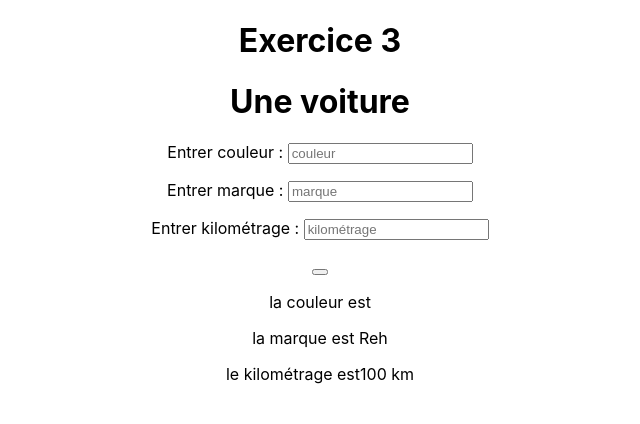
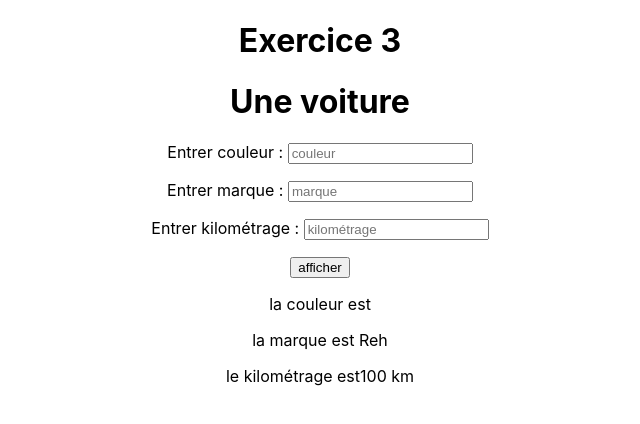
Before and after one commit to PORaymond/formatif_03_correctio_q_03, a React (Create React App) app: page / in a window 1280 px wide. Shown: the top 424 px of the page, without its empty margins (320-960 px from the left). Built offline with nearby package versions, Linux system fonts and the light colour scheme; the HTML template or start-up script is replaced by a standard one.

Commit message:
afficher les états finaux

```diff
--- a/src/Car.js
+++ b/src/Car.js
@@ -5,6 +5,12 @@ class Car extends Component {
       couleurSt:'rouge', marqueSt:'Reh', kmSt:'100 km',
       couleurStFinal:'',marqueStFinal:'Reh', kmStFinal:'100 km',
    }
+   onChangerVoiture  = () =>{ this.setState(
+      {couleurStFinal: this.state.couleurSt,
+            marqueStFinal: this.state.marqueSt,
+            kmStFinal: this.state.kmSt}
+
+      )}
    onCouleurChange = (e) => {
       this.setState({couleurSt: e.target.value});
    }
@@ -28,7 +34,7 @@ class Car extends Component {
             <p>
                Entrer kilométrage : <input type="text" placeholder="kilométrage" onChange = {this.onKmChange}/>
             </p>
-            <button onClick={this.changerVoiture}></button><br/>
+            <button onClick={this.onChangerVoiture}>afficher</button><br/>
             <p>la couleur est {this.state.couleurStFinal}</p>
             <p>la marque est {this.state.marqueStFinal}</p>
             <p>le kilométrage est{this.state.kmStFinal}</p>
```
